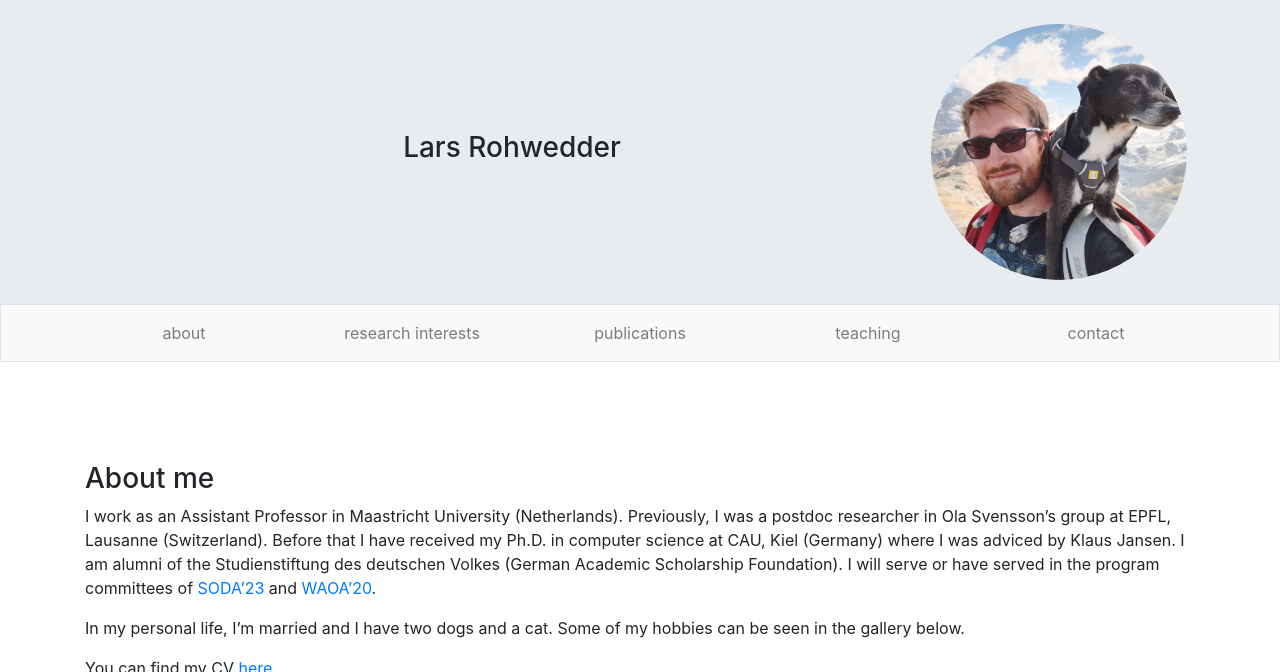
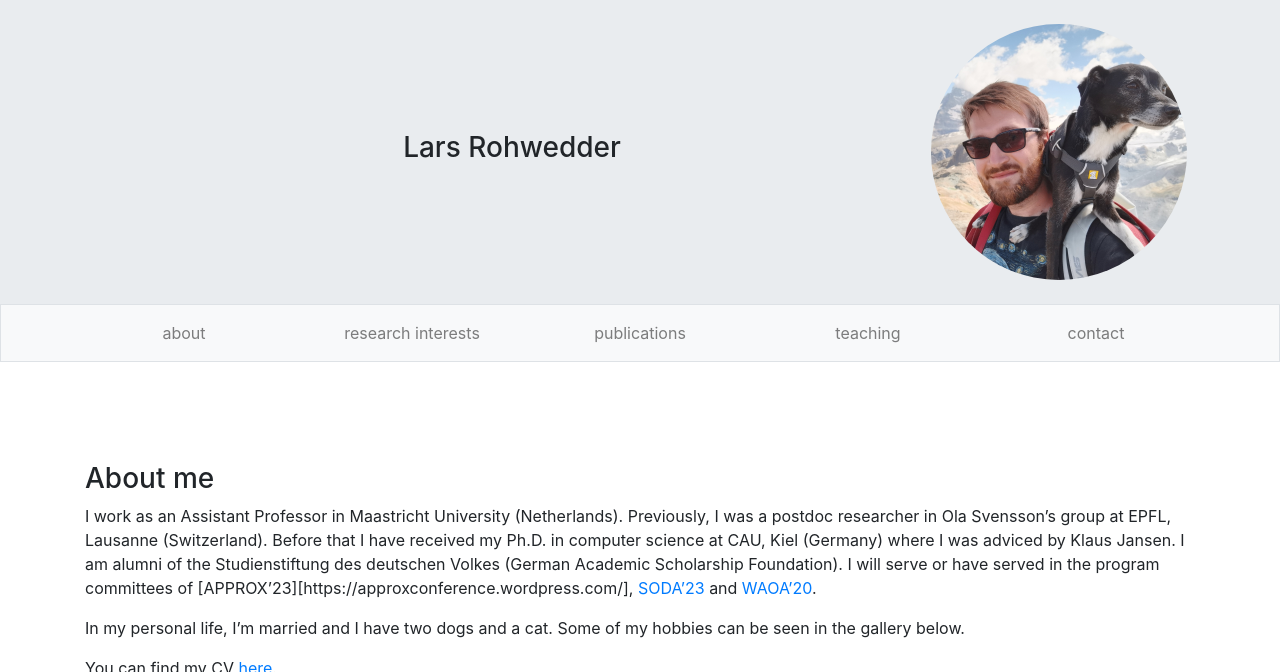
Before and after one commit to larsrohwedder/larsrohwedder.github.io, a Jekyll site: the page built from index.html, in a window 1280 px wide and 900 px high, cut to the strip 0-672 px from the top of the window. Built offline with Jekyll 4.4.1, drawn with Linux system fonts in a browser that asks for light colours.

Commit message:
Update about.markdown

```diff
--- a/_includes/about.markdown
+++ b/_includes/about.markdown
@@ -2,6 +2,6 @@
 Previously, I was a postdoc researcher in Ola Svensson's group at EPFL, Lausanne (Switzerland).
 Before that I have received my Ph.D. in computer science at CAU, Kiel (Germany) where I was
 adviced by Klaus Jansen. I am alumni of the Studienstiftung des deutschen Volkes (German Academic Scholarship Foundation).
-I will serve or have served in the program committees of [SODA'23](https://www.siam.org/conferences/cm/conference/soda23) and [WAOA'20](http://algo2020.di.unipi.it/WAOA2020/).
+I will serve or have served in the program committees of [APPROX'23][https://approxconference.wordpress.com/], [SODA'23](https://www.siam.org/conferences/cm/conference/soda23) and [WAOA'20](http://algo2020.di.unipi.it/WAOA2020/).
 
 In my personal life, I'm married and I have two dogs and a cat. Some of my hobbies can be seen in the gallery below.
```
